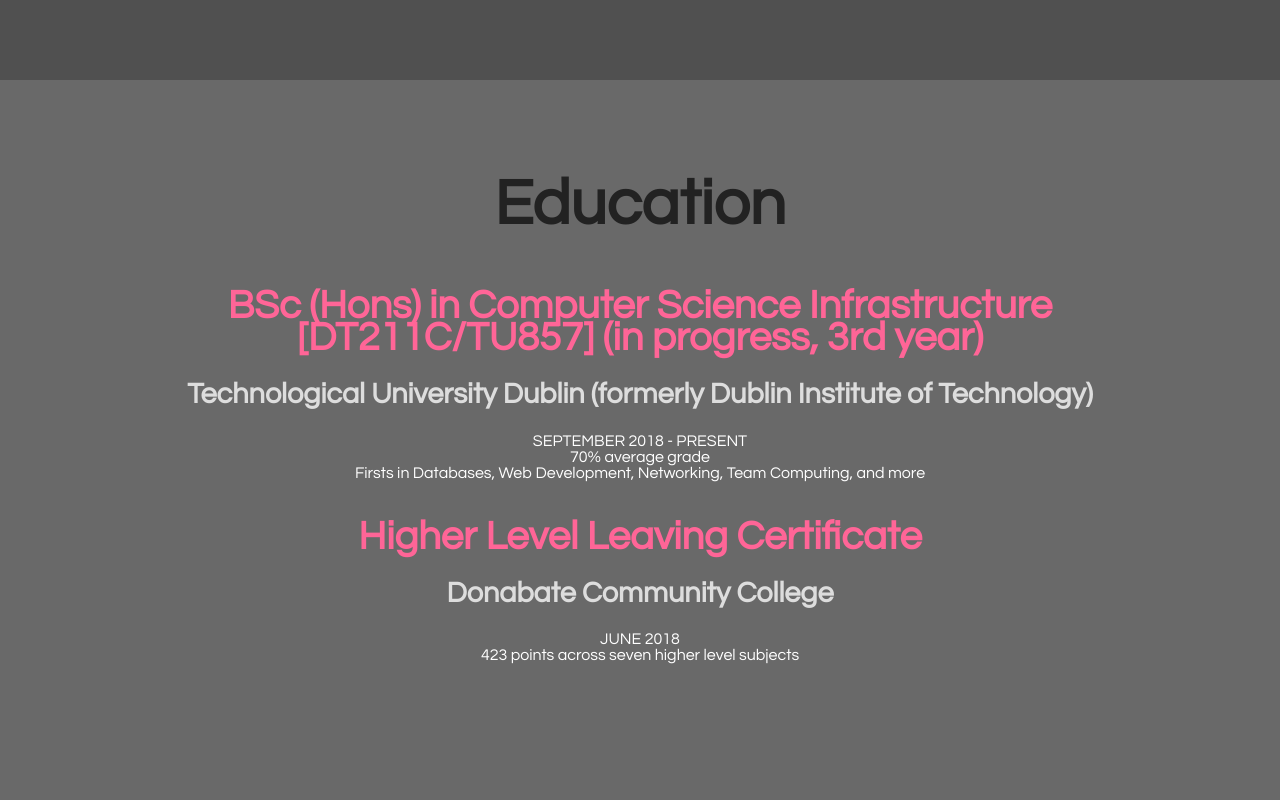
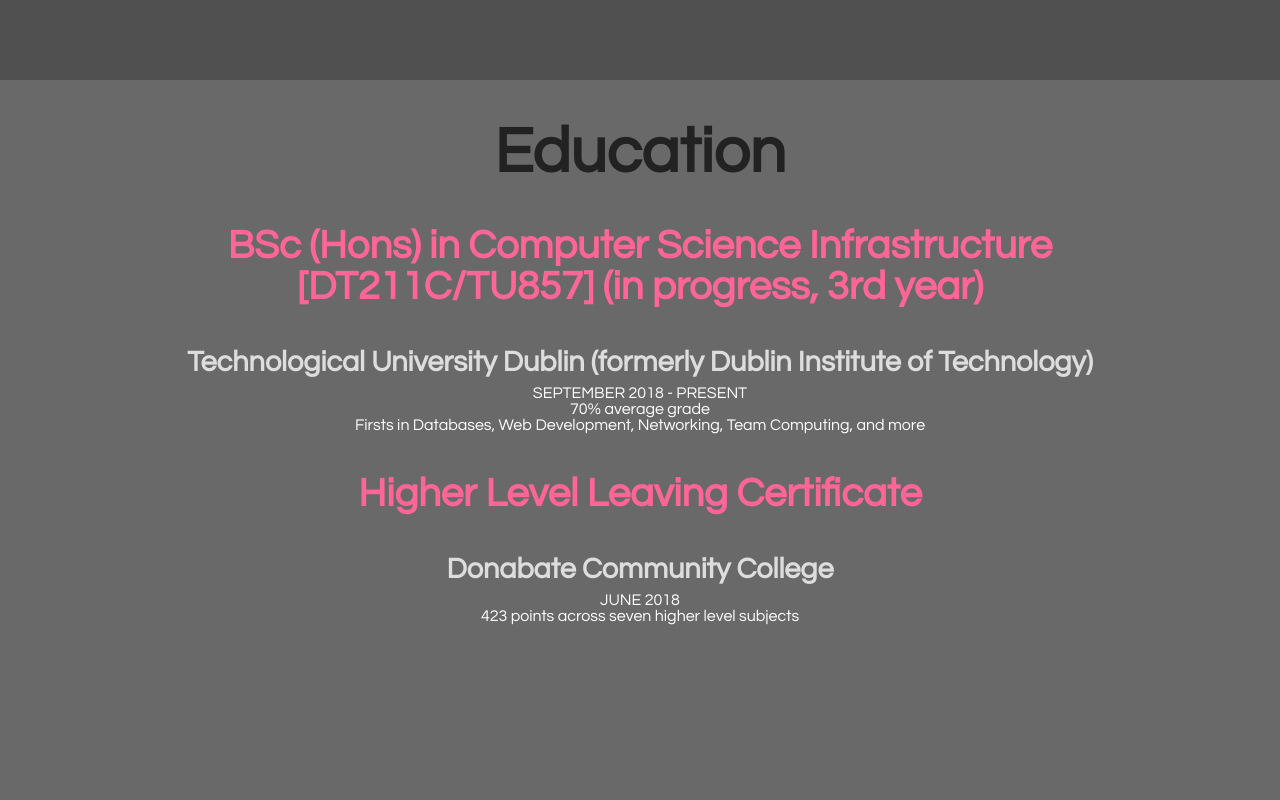
Before and after one commit to MatthewEnnis/matthewennis.github.io, a plain HTML site: page index.html in a window 1280 px wide. Shown: the part 720-1520 px from the top of the page. Drawn offline with Linux system fonts and the light colour scheme.

Commit message:
Minor aesthetic fix

```diff
--- a/style.css
+++ b/style.css
@@ -52,17 +52,20 @@ h1 {
 h2 {
 	color:#222222;
 	font-size:4rem;
-	line-height:4rem;
+	padding:0;
+	margin:0;
 }
 
 h3 {
 	color:#FF6597;
 	font-size:2.5rem;
-	line-height:2rem;
+	padding:0;
+	margin:2hv;
 }
 
 h4 {
 	color:#DDDDDD;
 	font-size:1.8rem;
-	line-height:0rem;
+	padding:0;
+	margin:1vh;
 }
```
